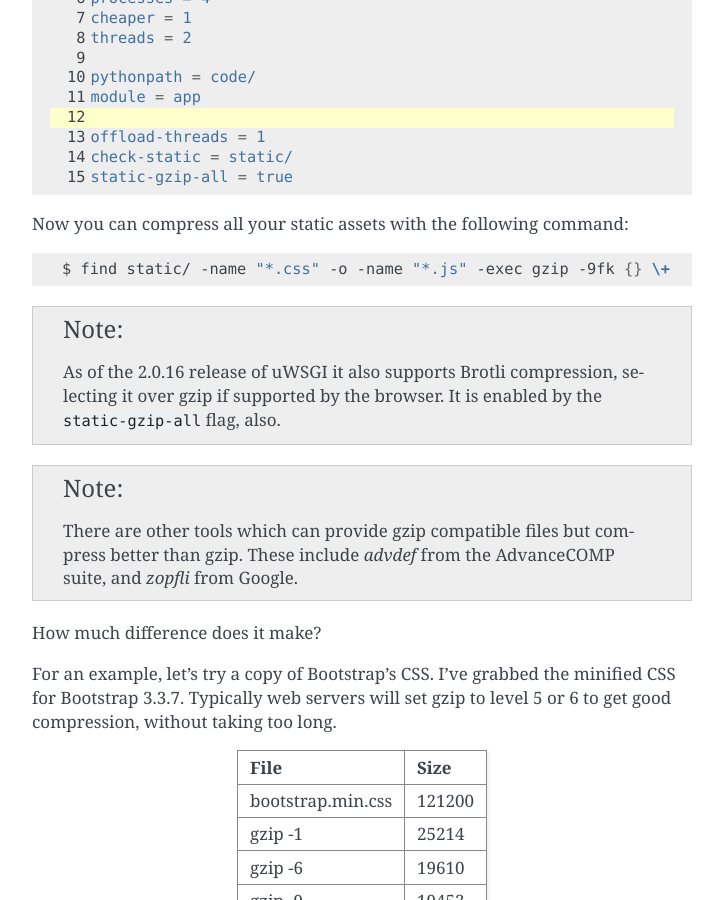
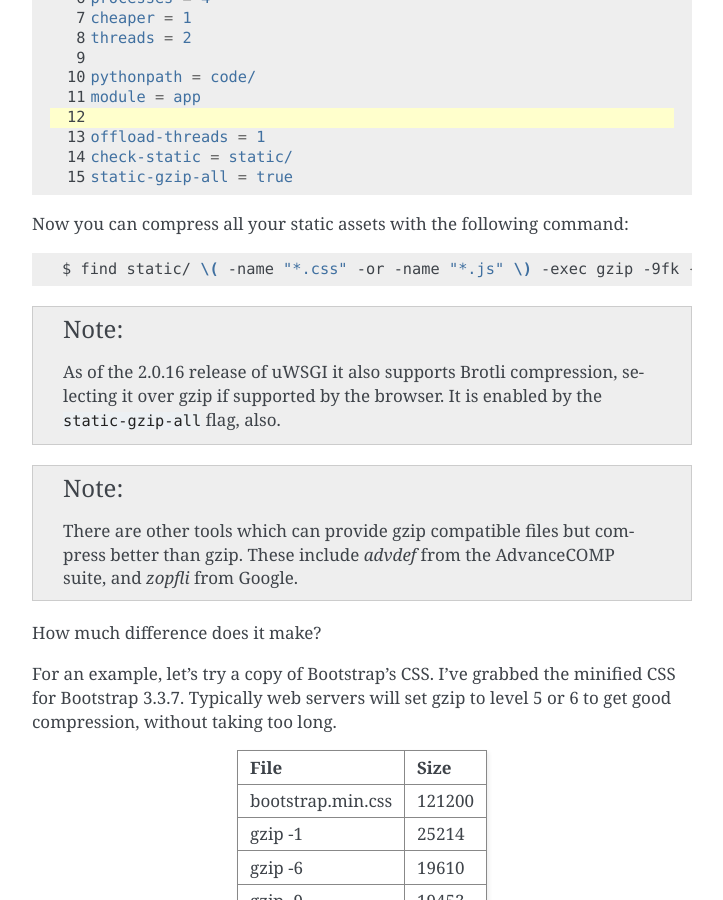
Before and after one commit to funkybob/ugu, a Sphinx documentation site: the page built from docs/compress.rst, in a window 1280 px wide and 900 px high, scrolled down 541 px. Shown: the whole window, without its empty margins (388-1111 px from the left). Built offline with Sphinx 7.4.7, drawn with Linux system fonts in a browser that asks for light colours.

```diff
--- a/docs/compress.rst
+++ b/docs/compress.rst
@@ -42,7 +42,7 @@ Now you can compress all your static assets with the following command:
 
 .. code-block:: bash
 
-   $ find static/ -name "*.css" -o -name "*.js" -exec gzip -9fk {} \+
+   $ find static/ \( -name "*.css" -or -name "*.js" \) -exec gzip -9fk {} +
 
 .. note::
    As of the 2.0.16 release of uWSGI it also supports Brotli compression,
```
